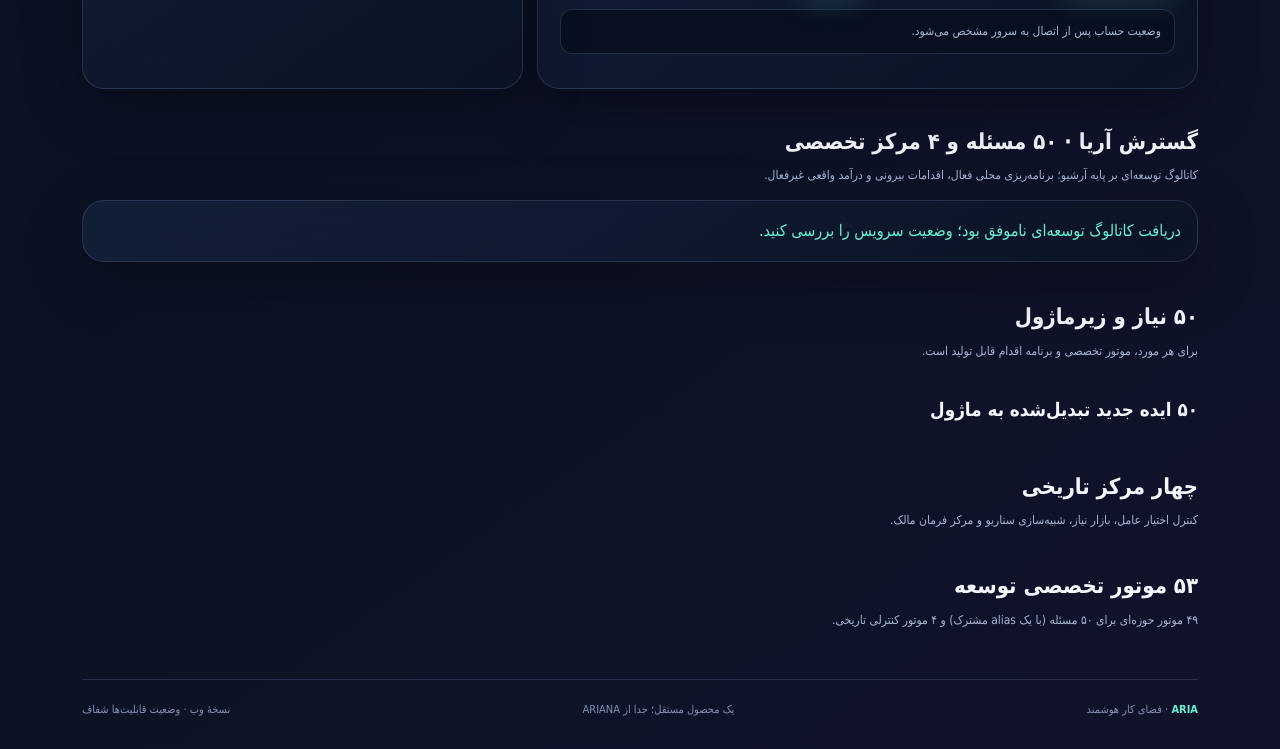
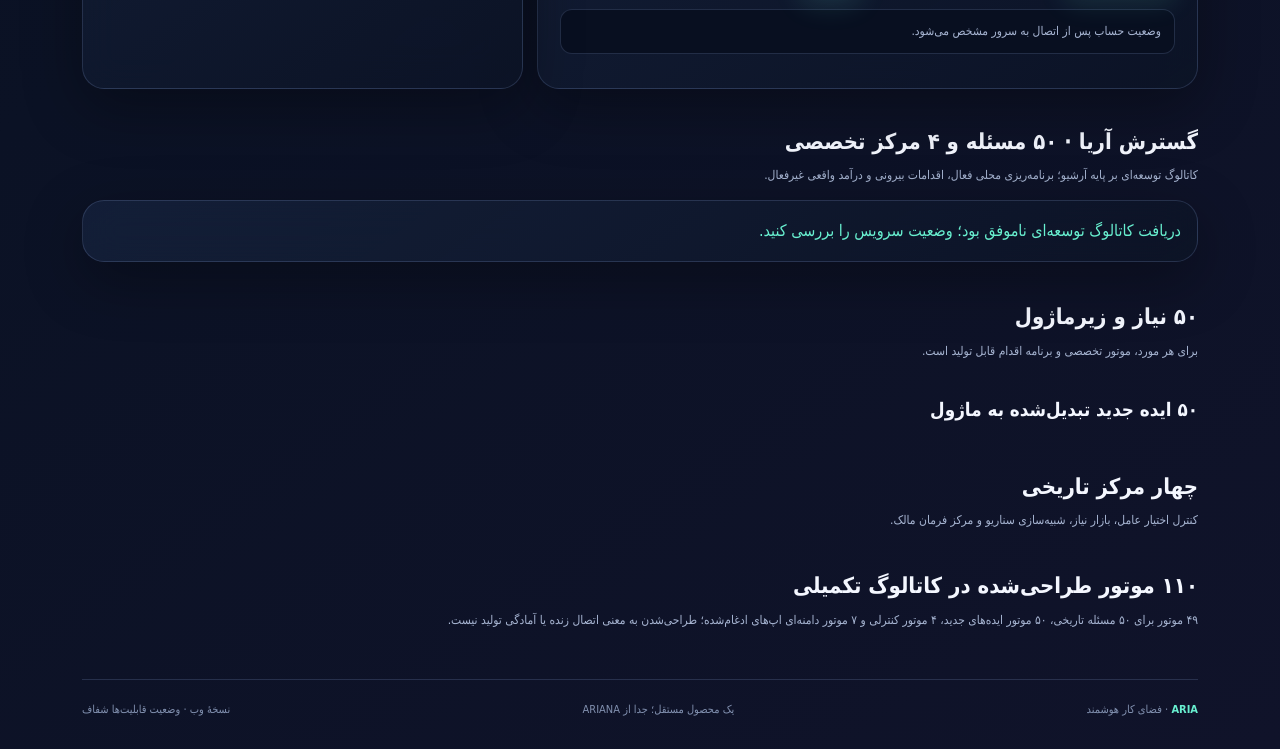
Before and after one commit to gavad54/aria-android, a website: page index.html in a window 1280 px wide. Shown: the part 2126-2875 px from the top of the page. Drawn offline with Linux system fonts and the light colour scheme; no server answers.

Commit message:
fix(aria): align engine catalog count with 111-module overlay

```diff
--- a/index.html
+++ b/index.html
@@ -34,7 +34,7 @@
 <h3>۵۰ ایده جدید تبدیل‌شده به ماژول</h3><div id="expansion-new-ideas" class="expansion-grid"></div>
 <div class="section-head"><div><h2>چهار مرکز تاریخی</h2><p>کنترل اختیار عامل، بازار نیاز، شبیه‌سازی سناریو و مرکز فرمان مالک.</p></div></div>
 <div id="expansion-candidates" class="expansion-grid"></div>
-<div class="section-head"><div><h2>۵۳ موتور تخصصی توسعه</h2><p>۴۹ موتور حوزه‌ای برای ۵۰ مسئله (با یک alias مشترک) و ۴ موتور کنترلی تاریخی.</p></div></div>
+<div class="section-head"><div><h2>۱۱۰ موتور طراحی‌شده در کاتالوگ تکمیلی</h2><p>۴۹ موتور برای ۵۰ مسئله تاریخی، ۵۰ موتور ایده‌های جدید، ۴ موتور کنترلی و ۷ موتور دامنه‌ای اپ‌های ادغام‌شده؛ طراحی‌شدن به معنی اتصال زنده یا آمادگی تولید نیست.</p></div></div>
 <div id="expansion-engines" class="expansion-grid"></div>
 <div id="expansion-revenue"></div>
 </section>
```
